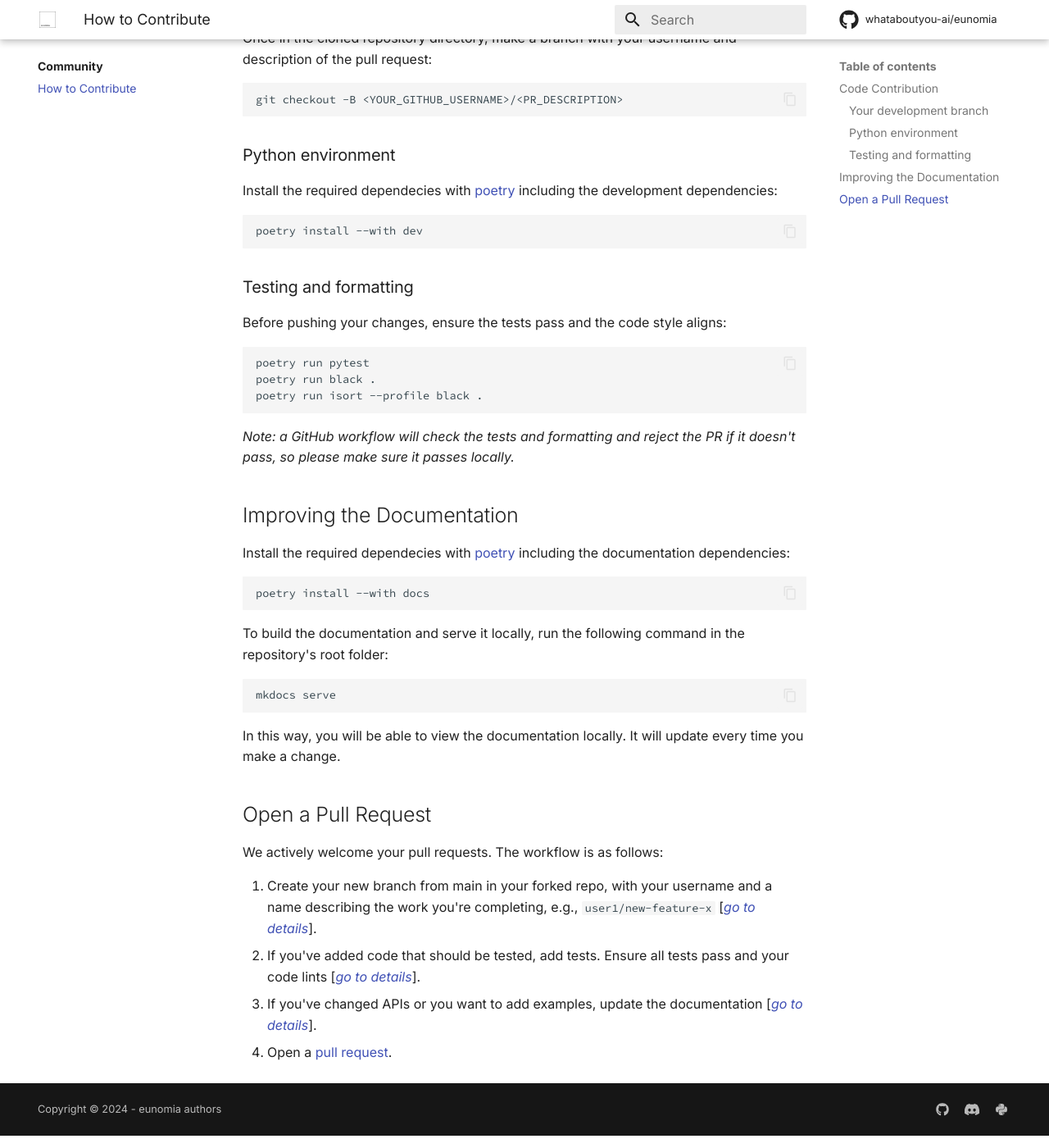
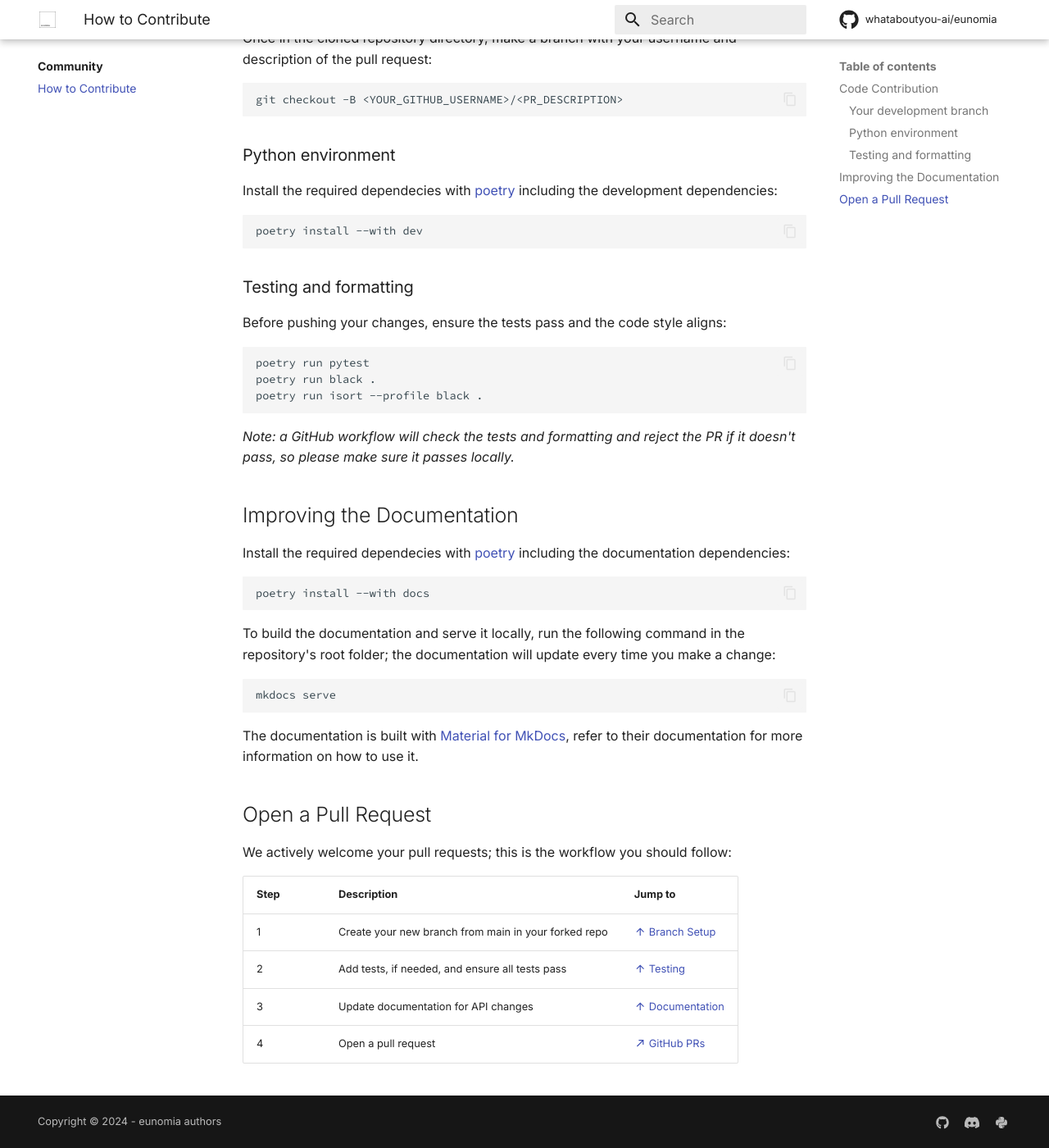
Before and after one commit to whataboutyou-ai/eunomia, an MkDocs documentation site: the page built from docs/community/contribute.md, in a window 1280 px wide and 1400 px high, scrolled down 470 px. Shown: the whole window at 82% size. Built offline with MkDocs 1.6.1 and Material for MkDocs 9.7.7, drawn with Linux system fonts in a browser that asks for light colours; comment, search, counter and statistics services are not loaded.

Commit message:
Update docs contribution page

````diff
--- a/docs/community/contribute.md
+++ b/docs/community/contribute.md
@@ -43,22 +43,25 @@ Install the required dependecies with [poetry][poetry-home] including the docume
 poetry install --with docs
 ```
 
-To build the documentation and serve it locally, run the following command in the repository's root folder:
+To build the documentation and serve it locally, run the following command in the repository's root folder; the documentation will update every time you make a change:
 
 ```bash
 mkdocs serve
 ```
 
-In this way, you will be able to view the documentation locally. It will update every time you make a change.
+The documentation is built with [Material for MkDocs][material-mkdocs-home], refer to their documentation for more information on how to use it.
 
 ## Open a Pull Request
-We actively welcome your pull requests. The workflow is as follows:
+We actively welcome your pull requests; this is the workflow you should follow:
 
-1. Create your new branch from main in your forked repo, with your username and a name describing the work you're completing, e.g., `user1/new-feature-x` [[*go to details*](#your-development-branch)].
-2. If you've added code that should be tested, add tests. Ensure all tests pass and your code lints [[*go to details*](#testing-and-formatting)].
-3. If you've changed APIs or you want to add examples, update the documentation [[*go to details*](#improving-the-documentation)].
-4. Open a [pull request][eunomia-pulls].
+| Step | Description | Jump to |
+| ---- | ----------- | ------- |
+| 1 | Create your new branch from main in your forked repo | [:material-arrow-up: Branch Setup](#your-development-branch) |
+| 2 | Add tests, if needed, and ensure all tests pass | [:material-arrow-up: Testing](#testing-and-formatting) |
+| 3 | Update documentation for API changes | [:material-arrow-up: Documentation](#improving-the-documentation) |
+| 4 | Open a pull request | [:material-arrow-top-right: GitHub PRs][eunomia-pulls] |
 
 [github-fork]: https://docs.github.com/en/pull-requests/collaborating-with-pull-requests/working-with-forks/fork-a-repo
 [poetry-home]: https://python-poetry.org/
 [eunomia-pulls]: https://github.com/whataboutyou-ai/eunomia/pulls
+[material-mkdocs-home]: https://squidfunk.github.io/mkdocs-material/
--- a/docs/overrides/home.html
+++ b/docs/overrides/home.html
@@ -22,17 +22,6 @@
         .md-team {
             margin-top: 4rem;
         }
-        .md-button {
-            color: black !important;
-            border-color: black !important;
-            transition: background-color 0.3s ease-in-out;
-            border-radius: 6px !important;
-            padding: 0.4rem 0.8rem !important;
-        }
-        .md-button:hover {
-            background-color: black !important;
-            color: white !important;
-        }
     </style>
     <section class="mdx-container">
         <div class="md-grid md-typeset">
--- /dev/null
+++ b/docs/stylesheets/extra.css
@@ -0,0 +1,11 @@
+.md-button {
+    color: black !important;
+    border-color: black !important;
+    transition: background-color 0.3s ease-in-out;
+    border-radius: 6px !important;
+    padding: 0.4rem 0.8rem !important;
+}
+.md-button:hover {
+    background-color: black !important;
+    color: white !important;
+}
--- a/mkdocs.yml
+++ b/mkdocs.yml
@@ -37,6 +37,13 @@ markdown_extensions:
   - pymdownx.superfences
   - pymdownx.inlinehilite
   - pymdownx.snippets
+  - attr_list
+  - pymdownx.emoji:
+      emoji_index: !!python/name:material.extensions.emoji.twemoji
+      emoji_generator: !!python/name:material.extensions.emoji.to_svg
+
+extra_css:
+  - stylesheets/extra.css
 
 extra:
   generator: false
````
